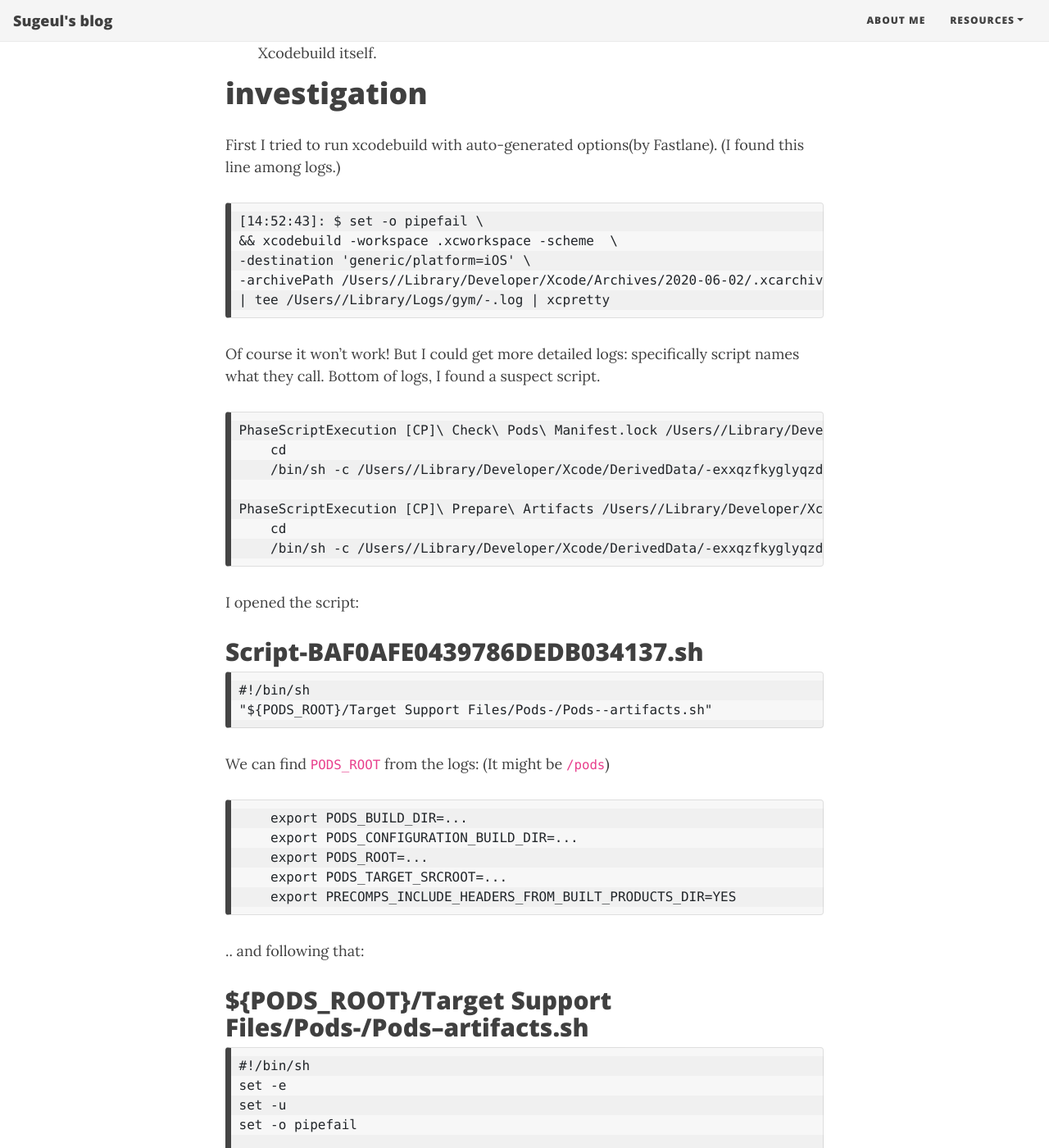
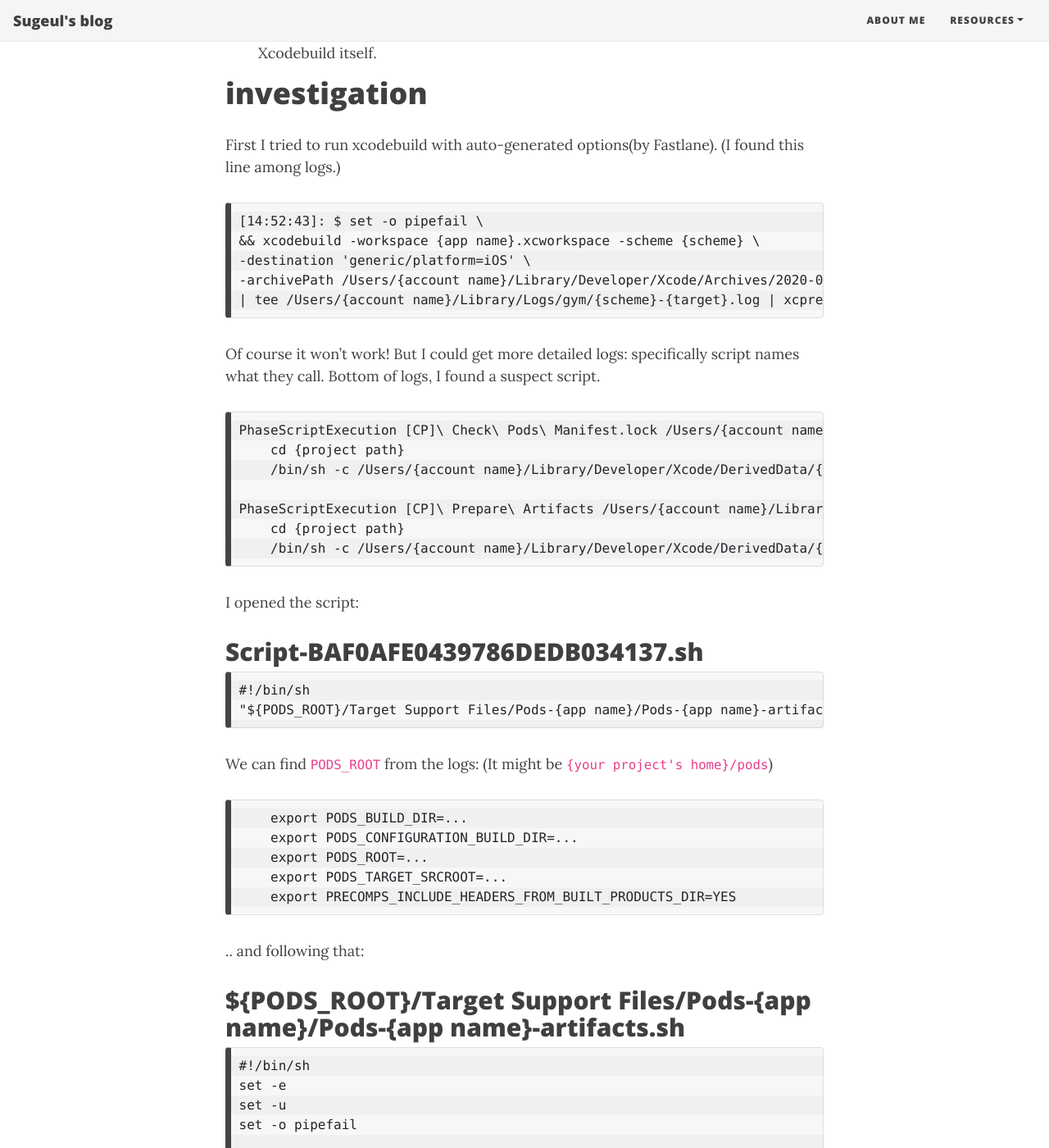
Before and after one commit to sugeul/sugeul.github.io, a Jekyll site: the page built from _posts/2020-06-01-xcodebuild hang on [CP] Prepare artifacts.md, in a window 1280 px wide and 1400 px high, scrolled down 593 px. Shown: the whole window at 82% size. Built offline with Jekyll 4.4.1, drawn with Linux system fonts in a browser that asks for light colours; nearby versions of some CDN libraries; some of the changed text lies outside the part shown.

Commit message:
Update 2020-06-01-xcodebuild hang on [CP] Prepare artifacts.md

````diff
--- a/_posts/2020-06-01-xcodebuild hang on [CP] Prepare artifacts.md
+++ b/_posts/2020-06-01-xcodebuild hang on [CP] Prepare artifacts.md
@@ -24,10 +24,10 @@ First I tried to run xcodebuild with auto-generated options(by Fastlane).
 (I found this line among logs.)
 ```
 [14:52:43]: $ set -o pipefail \
-&& xcodebuild -workspace {{app name}}.xcworkspace -scheme {{scheme}} \
+&& xcodebuild -workspace {app name}.xcworkspace -scheme {scheme} \
 -destination 'generic/platform=iOS' \
--archivePath /Users/{{account name}}/Library/Developer/Xcode/Archives/2020-06-02/{{app name build time}}.xcarchive archive \
-| tee /Users/{{account name}}/Library/Logs/gym/{{scheme}}-{{target}}.log | xcpretty
+-archivePath /Users/{account name}/Library/Developer/Xcode/Archives/2020-06-02/{app name build time}.xcarchive archive \
+| tee /Users/{account name}/Library/Logs/gym/{scheme}-{target}.log | xcpretty
 ```
 
 Of course it won't work!
@@ -35,23 +35,23 @@ But I could get more detailed logs: specifically script names what they call.
 Bottom of logs, I found a suspect script.
 
 ```
-PhaseScriptExecution [CP]\ Check\ Pods\ Manifest.lock /Users/{{account name}}/Library/Developer/Xcode/DerivedData/{{app name}}-exxqzfkyglyqzddfquixpniuhhgt/Build/Intermediates.noindex/ArchiveIntermediates/{{app name}}/IntermediateBuildFilesPath/{{app name}}.build/Release-iphoneos/{{app name}}.build/Script-8BCA08A542D112C1643305D0.sh
-    cd {{project path}}
-    /bin/sh -c /Users/{{account name}}/Library/Developer/Xcode/DerivedData/{{app name}}-exxqzfkyglyqzddfquixpniuhhgt/Build/Intermediates.noindex/ArchiveIntermediates/{{app name}}/IntermediateBuildFilesPath/{{app name}}.build/Release-iphoneos/{{app name}}.build/Script-8BCA08A542D112C1643305D0.sh
+PhaseScriptExecution [CP]\ Check\ Pods\ Manifest.lock /Users/{account name}/Library/Developer/Xcode/DerivedData/{app name}-exxqzfkyglyqzddfquixpniuhhgt/Build/Intermediates.noindex/ArchiveIntermediates/{app name}/IntermediateBuildFilesPath/{app name}.build/Release-iphoneos/{app name}.build/Script-8BCA08A542D112C1643305D0.sh
+    cd {project path}
+    /bin/sh -c /Users/{account name}/Library/Developer/Xcode/DerivedData/{app name}-exxqzfkyglyqzddfquixpniuhhgt/Build/Intermediates.noindex/ArchiveIntermediates/{app name}/IntermediateBuildFilesPath/{app name}.build/Release-iphoneos/{app name}.build/Script-8BCA08A542D112C1643305D0.sh
 
-PhaseScriptExecution [CP]\ Prepare\ Artifacts /Users/{{account name}}/Library/Developer/Xcode/DerivedData/{{app name}}-exxqzfkyglyqzddfquixpniuhhgt/Build/Intermediates.noindex/ArchiveIntermediates/{{app name}}/IntermediateBuildFilesPath/{{app name}}.build/Release-iphoneos/{{app name}}.build/Script-BAF0AFE0439786DEDB034137.sh
-    cd {{project path}}
-    /bin/sh -c /Users/{{account name}}/Library/Developer/Xcode/DerivedData/{{app name}}-exxqzfkyglyqzddfquixpniuhhgt/Build/Intermediates.noindex/ArchiveIntermediates/{{app name}}/IntermediateBuildFilesPath/{{app name}}.build/Release-iphoneos/{{app name}}.build/Script-BAF0AFE0439786DEDB034137.sh
+PhaseScriptExecution [CP]\ Prepare\ Artifacts /Users/{account name}/Library/Developer/Xcode/DerivedData/{app name}-exxqzfkyglyqzddfquixpniuhhgt/Build/Intermediates.noindex/ArchiveIntermediates/{app name}/IntermediateBuildFilesPath/{app name}.build/Release-iphoneos/{app name}.build/Script-BAF0AFE0439786DEDB034137.sh
+    cd {project path}
+    /bin/sh -c /Users/{account name}/Library/Developer/Xcode/DerivedData/{app name}-exxqzfkyglyqzddfquixpniuhhgt/Build/Intermediates.noindex/ArchiveIntermediates/{app name}/IntermediateBuildFilesPath/{app name}.build/Release-iphoneos/{app name}.build/Script-BAF0AFE0439786DEDB034137.sh
 ```
 
 I opened the script:
 ## Script-BAF0AFE0439786DEDB034137.sh
 ```
 #!/bin/sh
-"${PODS_ROOT}/Target Support Files/Pods-{{app name}}/Pods-{{app name}}-artifacts.sh"
+"${PODS_ROOT}/Target Support Files/Pods-{app name}/Pods-{app name}-artifacts.sh"
 ```
 
-We can find `PODS_ROOT` from the logs: (It might be `{{your project's home}}/pods`)
+We can find `PODS_ROOT` from the logs: (It might be `{your project's home}/pods`)
 ```
     export PODS_BUILD_DIR=...
     export PODS_CONFIGURATION_BUILD_DIR=...
@@ -61,7 +61,7 @@ We can find `PODS_ROOT` from the logs: (It might be `{{your project's home}}/pod
 ```
 
 .. and following that:
-## ${PODS_ROOT}/Target Support Files/Pods-{{app name}}/Pods-{{app name}}-artifacts.sh
+## ${PODS_ROOT}/Target Support Files/Pods-{app name}/Pods-{app name}-artifacts.sh
 
 ```
 #!/bin/sh
@@ -223,9 +223,9 @@ I commented out the line, then..
 ## fastlane release
 ```
 [15:41:03]: ▸ total size is 573512  speedup is 1.00
-[15:41:03]: ▸ Artifact list stored at /Users/{{account name}}/Library/Developer/Xcode/DerivedData/{{app name}}-exxqzfkyglyqzddfquixpniuhhgt/Build/Intermediates.noindex/ArchiveIntermediates/{{app name}}/BuildProductsPath/Release-iphoneos/cocoapods-artifacts-Release.txt
-[15:41:03]: ▸ cat: /Users/{{account name}}/Library/Developer/Xcode/DerivedData/{{app name}}-exxqzfkyglyqzddfquixpniuhhgt/Build/Intermediates.noindex/ArchiveIntermediates/{{app name}}/BuildProductsPath/Release-iphoneos/cocoapods-artifacts-Release.txt: No such file or directory
-[15:41:03]: ▸ /Users/{{account name}}/Vlogr2/Vlogr/Pods/Target Support Files/Pods-{{app name}}/Pods-{{app name}}-artifacts.sh: line 7: realpath: command not found
+[15:41:03]: ▸ Artifact list stored at /Users/{account name}/Library/Developer/Xcode/DerivedData/{app name}-exxqzfkyglyqzddfquixpniuhhgt/Build/Intermediates.noindex/ArchiveIntermediates/{app name}/BuildProductsPath/Release-iphoneos/cocoapods-artifacts-Release.txt
+[15:41:03]: ▸ cat: /Users/{account name}/Library/Developer/Xcode/DerivedData/{app name}-exxqzfkyglyqzddfquixpniuhhgt/Build/Intermediates.noindex/ArchiveIntermediates/{app name}/BuildProductsPath/Release-iphoneos/cocoapods-artifacts-Release.txt: No such file or directory
+[15:41:03]: ▸ /Users/{account name}/Vlogr2/Vlogr/Pods/Target Support Files/Pods-{app name}/Pods-{app name}-artifacts.sh: line 7: realpath: command not found
 [15:41:03]: ▸ :227: error: Unexpected failure
 ```
 
@@ -241,9 +241,9 @@ As the log, we need the file(even it is empty). so I changed cat >` with `touch`
 [15:46:03]: ▸ Running script '[CP] Embed Pods Frameworks'
 [15:46:04]: ▸ Copying .../*.framework
 [15:46:04]: ▸ Signing .../*.framework
-[15:46:04]: ▸ Touching {{app name}}.app
-[15:46:06]: ▸ Signing .../{{app name}}.app
-[15:46:11]: ▸ Touching {{app name}}.app.dSYM
+[15:46:04]: ▸ Touching {app name}.app
+[15:46:06]: ▸ Signing .../{app name}.app
+[15:46:11]: ▸ Touching {app name}.app.dSYM
 [15:46:11]: ▸ Archive Succeeded
 ```
 
````
